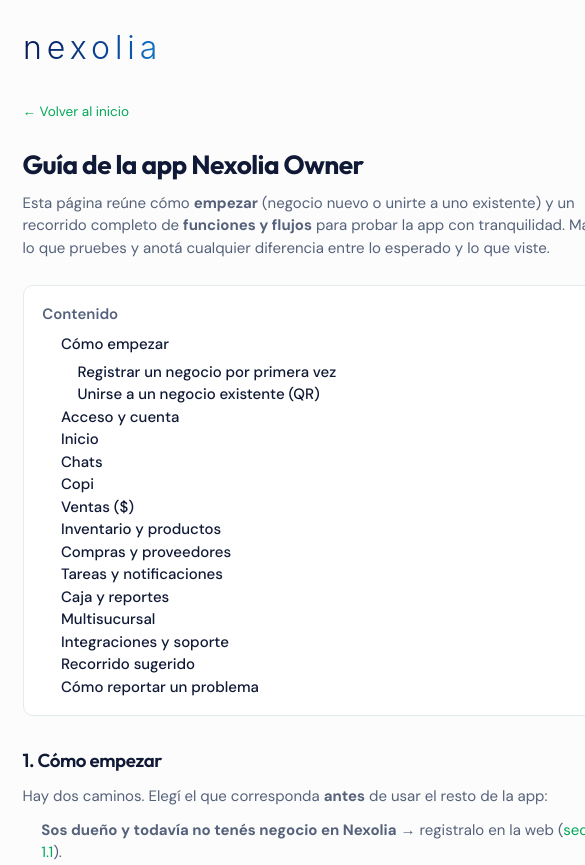
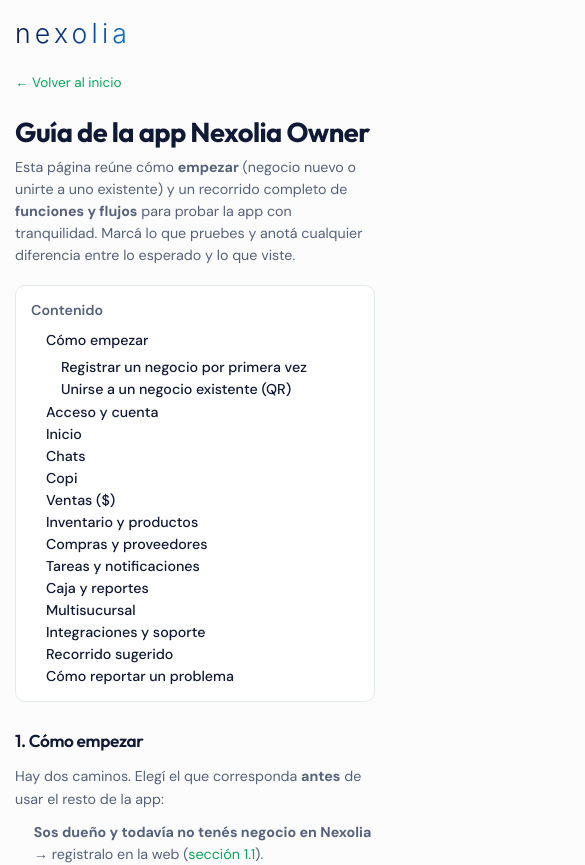
Before and after one commit to souviksamanta-baas/nexolia-web, a Next.js app: page /guia in a window 390 px wide. Shown: the top 865 px of the page, 585 px wide, since content can reach past the window. Built offline with nearby package versions, Linux system fonts and the light colour scheme; no server answers.

Commit message:
Make /guia readable on mobile and add scroll-to-top.
Stack guide tables into cards on small screens and show a floating up arrow.

Co-authored-by: Cursor <cursoragent@cursor.com>

```diff
--- a/app/globals.css
+++ b/app/globals.css
@@ -1726,6 +1726,12 @@ table.data a:hover {
 /* Owner app guide */
 .guide-page .site-main {
   max-width: 56rem;
+  width: 100%;
+  box-sizing: border-box;
+}
+.guide-page .site-header {
+  padding-left: max(1rem, env(safe-area-inset-left));
+  padding-right: max(1rem, env(safe-area-inset-right));
 }
 .guide-toc {
   margin: 1.75rem 0 2rem;
@@ -1752,6 +1758,13 @@ table.data a:hover {
 .guide-toc a {
   color: var(--navy);
   font-weight: 500;
+  word-break: break-word;
+}
+.guide-page h2,
+.guide-page h3,
+.guide-page h4 {
+  scroll-margin-top: 1rem;
+  overflow-wrap: anywhere;
 }
 .guide-page h4 {
   margin: 1.15rem 0 0.4rem;
@@ -1759,6 +1772,13 @@ table.data a:hover {
   font-size: 1rem;
   color: var(--navy);
 }
+.guide-page p,
+.guide-page li {
+  overflow-wrap: anywhere;
+}
+.guide-page a {
+  overflow-wrap: anywhere;
+}
 .guide-table-wrap {
   width: 100%;
   overflow-x: auto;
@@ -1781,6 +1801,139 @@ table.data a:hover {
   align-items: center;
   gap: 0.75rem;
   color: var(--text);
+}
+.scroll-top-btn {
+  position: fixed;
+  right: max(1rem, env(safe-area-inset-right));
+  bottom: max(1.25rem, env(safe-area-inset-bottom));
+  z-index: 40;
+  width: 48px;
+  height: 48px;
+  display: inline-grid;
+  place-items: center;
+  border: 1px solid var(--border);
+  border-radius: 999px;
+  background: var(--navy);
+  color: #fff;
+  box-shadow: var(--shadow);
+  cursor: pointer;
+}
+.scroll-top-btn:hover {
+  background: var(--primary-dark);
+}
+.scroll-top-btn:focus-visible {
+  outline: 2px solid var(--primary);
+  outline-offset: 3px;
+}
+
+@media (max-width: 720px) {
+  .guide-page .site-header {
+    padding-top: 1.25rem;
+    text-align: left;
+  }
+  .guide-page .site-header img {
+    max-width: 150px;
+  }
+  .guide-page .site-main {
+    max-width: 100%;
+    padding: 1.25rem 1rem 5.5rem;
+  }
+  .guide-page .site-footer {
+    padding: 1.25rem 1rem;
+    font-size: 0.85rem;
+    line-height: 1.7;
+  }
+  .guide-toc {
+    padding: 0.9rem 1rem;
+    margin: 1.25rem 0 1.5rem;
+  }
+  .guide-toc > ol,
+  .guide-toc ol ol {
+    padding-left: 1rem;
+  }
+  .guide-page h1 {
+    font-size: clamp(1.45rem, 7vw, 1.85rem);
+    line-height: 1.2;
+  }
+  .guide-page h2 {
+    margin-top: 1.75rem;
+    font-size: 1.15rem;
+  }
+  .guide-page h3 {
+    font-size: 1rem;
+  }
+  .guide-page p,
+  .guide-page li,
+  .guide-page td {
+    font-size: 0.95rem;
+    line-height: 1.55;
+  }
+  .guide-table-wrap {
+    overflow: visible;
+    margin: 0.85rem 0 1.35rem;
+  }
+  .guide-page table,
+  .guide-page thead,
+  .guide-page tbody,
+  .guide-page th,
+  .guide-page td,
+  .guide-page tr {
+    display: block;
+    width: 100%;
+  }
+  .guide-page table {
+    min-width: 0;
+    border: none;
+  }
+  .guide-page thead {
+    display: none;
+  }
+  .guide-page tr {
+    margin: 0 0 0.85rem;
+    padding: 0.85rem 0.9rem;
+    border: 1px solid var(--border);
+    border-radius: var(--radius-sm);
+    background: var(--surface);
+  }
+  .guide-page td {
+    border: none;
+    padding: 0.35rem 0;
+    width: auto;
+    white-space: normal;
+  }
+  .guide-page td:first-child {
+    width: auto;
+    padding-top: 0;
+    font-weight: 700;
+    color: var(--navy);
+  }
+  .guide-page td + td {
+    border-top: 1px solid var(--border);
+    margin-top: 0.45rem;
+    padding-top: 0.55rem;
+  }
+  .guide-page td::before {
+    content: attr(data-label);
+    display: block;
+    margin-bottom: 0.2rem;
+    font-size: 0.72rem;
+    font-weight: 700;
+    letter-spacing: 0.03em;
+    text-transform: uppercase;
+    color: var(--navy);
+  }
+  .guide-page td:first-child::before {
+    display: inline;
+    margin-right: 0.35rem;
+  }
+  .guide-cta {
+    flex-direction: column;
+    align-items: stretch;
+  }
+  .guide-cta .btn {
+    width: 100%;
+    text-align: center;
+  }
 }
 
 /* Responsive */
--- a/app/guia/page.tsx
+++ b/app/guia/page.tsx
@@ -1,5 +1,6 @@
 import type { Metadata } from "next";
 import Link from "next/link";
+import { ScrollToTopButton } from "@/components/ScrollToTopButton";
 
 export const metadata: Metadata = {
   title: "Guía de la app Owner",
@@ -22,6 +23,7 @@ function GuideTable({
   headers: [string, string, string, string];
   rows: StepRow[];
 }) {
+  const [, whatLabel, stepsLabel, expectLabel] = headers;
   return (
     <div className="guide-table-wrap">
       <table>
@@ -35,10 +37,10 @@ function GuideTable({
         <tbody>
           {rows.map((row) => (
             <tr key={row.id}>
-              <td>{row.id}</td>
-              <td>{row.what}</td>
-              <td>{row.steps}</td>
-              <td>{row.expect}</td>
+              <td data-label="#">{row.id}</td>
+              <td data-label={whatLabel}>{row.what}</td>
+              <td data-label={stepsLabel}>{row.steps}</td>
+              <td data-label={expectLabel}>{row.expect}</td>
             </tr>
           ))}
         </tbody>
@@ -914,6 +916,8 @@ export default function GuiaPage() {
         {" · "}
         <Link href="/eliminacion-de-cuenta">Eliminación de cuenta</Link>
       </footer>
+
+      <ScrollToTopButton />
     </div>
   );
 }
--- /dev/null
+++ b/components/ScrollToTopButton.tsx
@@ -0,0 +1,46 @@
+"use client";
+
+import { useEffect, useState } from "react";
+
+export function ScrollToTopButton() {
+  const [visible, setVisible] = useState(false);
+
+  useEffect(() => {
+    const onScroll = () => {
+      setVisible(window.scrollY > 360);
+    };
+    onScroll();
+    window.addEventListener("scroll", onScroll, { passive: true });
+    return () => window.removeEventListener("scroll", onScroll);
+  }, []);
+
+  if (!visible) return null;
+
+  return (
+    <button
+      type="button"
+      className="scroll-top-btn"
+      aria-label="Volver arriba"
+      title="Volver arriba"
+      onClick={() => {
+        window.scrollTo({ top: 0, behavior: "smooth" });
+      }}
+    >
+      <svg
+        width="22"
+        height="22"
+        viewBox="0 0 24 24"
+        fill="none"
+        aria-hidden="true"
+      >
+        <path
+          d="M12 5l-7 7m7-7l7 7M12 5v14"
+          stroke="currentColor"
+          strokeWidth="2.25"
+          strokeLinecap="round"
+          strokeLinejoin="round"
+        />
+      </svg>
+    </button>
+  );
+}
```
